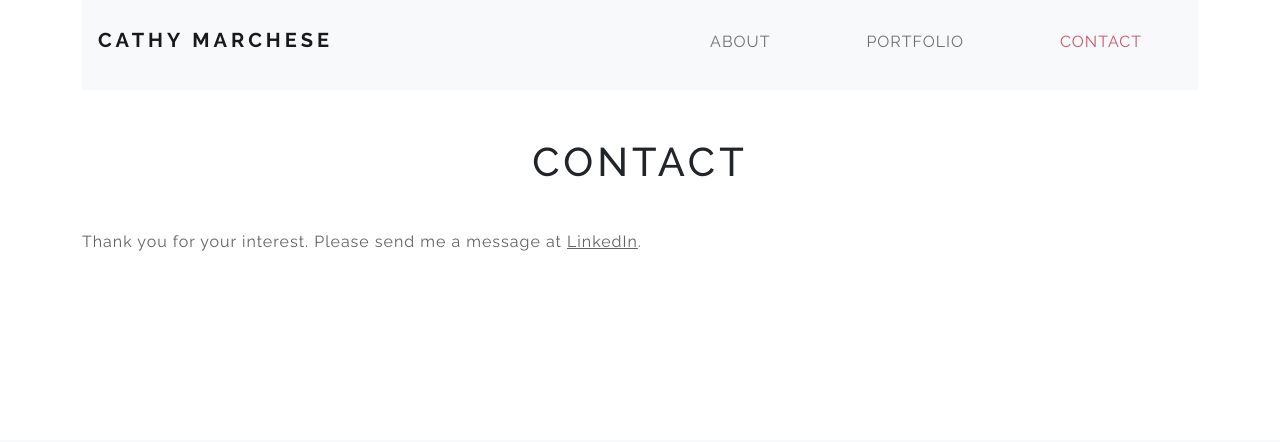
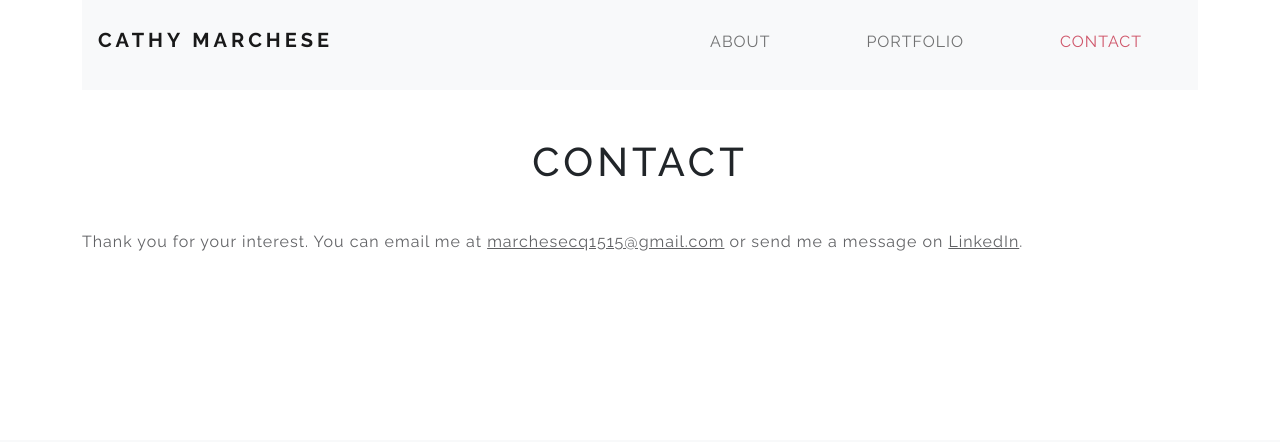
Before and after one commit to crrmarchese/crrmarchese.github.io, a plain HTML site: page contact.html in a window 1280 px wide. Shown: the part 297-739 px from the top of the page. Drawn offline with nearby package versions, Linux system fonts and the light colour scheme.

Commit message:
Update contact info

```diff
--- a/contact.html
+++ b/contact.html
@@ -60,7 +60,7 @@
 				</div>
 			</div>
 
-			<p>Thank you for your interest. Please send me a message at <a href="https://www.linkedin.com/in/catherinemarchese/" title="LinkedIn" target="_blank">LinkedIn</a>.</p>
+			<p>Thank you for your interest. You can email me at <a href="mailto:marchesecq1515@gmail.com">marchesecq1515@gmail.com</a> or send me a message on <a href="https://www.linkedin.com/in/catherinemarchese/" title="LinkedIn" target="_blank">LinkedIn</a>.</p>
 		</div>
 	</main>
 
```
